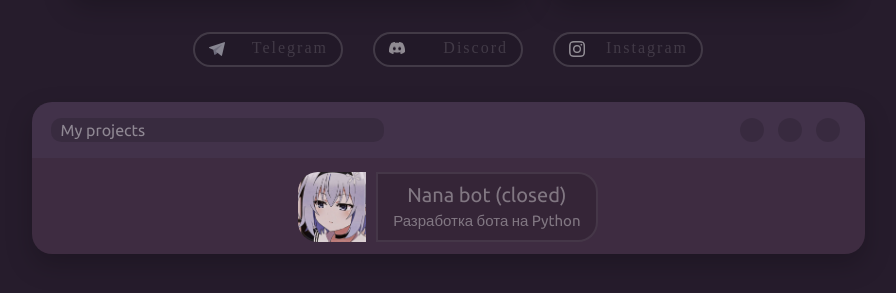
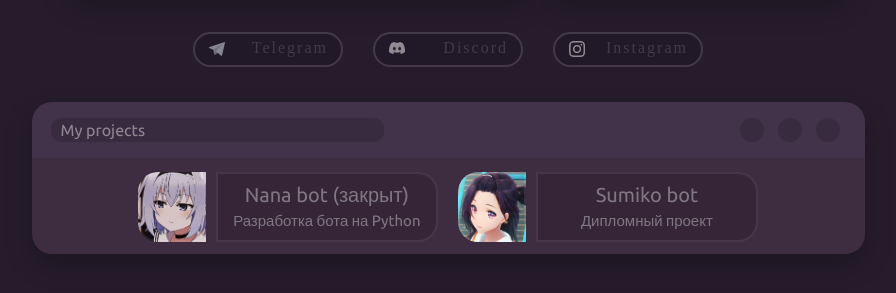
Before and after one commit to HappyBridge512/HappyBridge512.github.io, a plain HTML site: page index.html in a window 1280 px wide. Shown: the part 451-744 px from the top of the page, without its empty margins (192-1088 px from the left). Drawn offline with Linux system fonts and the light colour scheme.

Commit message:
Add files via upload

```diff
--- a/css/styles.css
+++ b/css/styles.css
@@ -608,6 +608,13 @@ body{
   margin: 30px 10px 0 10px;
   max-width: 80%;
 }
+.project__2{
+  display: flex;
+  width: 300px;
+  height: 70px;
+  margin: 30px 10px 0 10px;
+  max-width: 80%;
+}
 .avatar{
   width: 70px;
   height: 70px;
@@ -616,6 +623,17 @@ body{
   border: 2px solid #ffffff15;
   background-image: url("../img/nana.jpg");
   background-size: 115%;
+  background-position: center;
+  background-repeat: no-repeat;
+}
+.avatar__2{
+  width: 70px;
+  height: 70px;
+  background-color: #00000025;
+  border-radius: 20px 0 0 20px;
+  border: 2px solid #ffffff15;
+  background-image: url("../img/sumiko.jpg");
+  background-size: 110%;
   background-position: center;
   background-repeat: no-repeat;
 }
@@ -641,3 +659,25 @@ body{
   color: #ffffff60;
   font-size: 20px;
 }
+.name__project__2{
+  display: flex;
+  width: 230px;
+  height: 70px;
+  background-color: #00000025;
+  margin-left: 10px;
+  border-radius: 0 20px 20px 0;
+  border: 2px solid #ffffff15;
+  align-items: center;
+  justify-content: center;
+  flex-direction: column;
+}
+.name__project__2 p{
+  font-family: 'Ubuntu', sans-serif;
+  color: #ffffff60;
+  font-size: 15px;
+}
+.name__project__2 p:nth-child(1){
+  font-family: 'Ubuntu', sans-serif;
+  color: #ffffff60;
+  font-size: 20px;
+}
--- a/index.html
+++ b/index.html
@@ -69,10 +69,19 @@
 				<div class="project__1">
 					<div class="avatar"></div>
 					<div class="name__project">
-						<p>Nana bot (closed)</p>
+						<p>Nana bot (закрыт)</p>
 						<p>Разработка бота на Python</p>
 					</div>
 				</div>
+				<!-- new project, search in styles.css -->
+				<div class="project__2">
+					<div class="avatar__2"></div>
+					<div class="name__project__2">
+						<p>Sumiko bot</p>
+						<p>Дипломный проект</p>
+					</div>
+				</div>
+				<!-- new project, search in styles.css -->
 			</div>
 		</div>
 	</div>
```
Also changed, not shown: img/sumiko.jpg (added).
